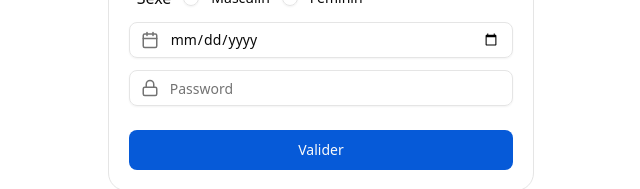
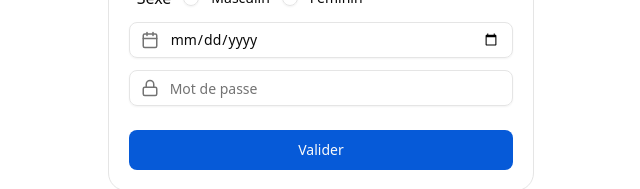
Before and after one commit to FanouRFC/google-oauth-authentication, a React app in the folder client/: page /register in a window 1280 px wide. Shown: the part 243-432 px from the top of the page, without its empty margins (319-959 px from the left). Built offline with nearby package versions, Linux system fonts and the light colour scheme; the HTML template or start-up script is replaced by a standard one.

Commit message:
fix: modification placeholder francais

```diff
--- a/client/src/pages/register.tsx
+++ b/client/src/pages/register.tsx
@@ -117,8 +117,8 @@ export default function Register() {
             }}
           />
           <CInput
-            placeholder="Password"
-            type="Mot de passe"
+            placeholder="Mot de passe"
+            type="password"
             Icone={Lock}
             id="password"
             onChange={(e: ChangeEvent<HTMLInputElement>) => {
```
